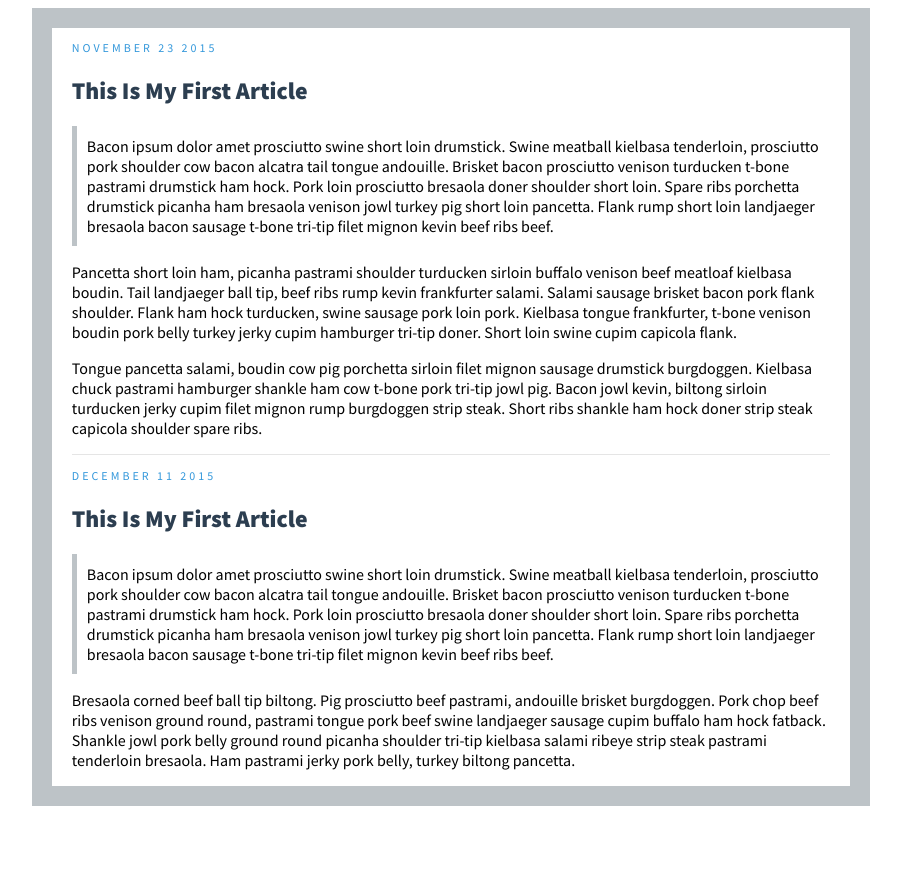
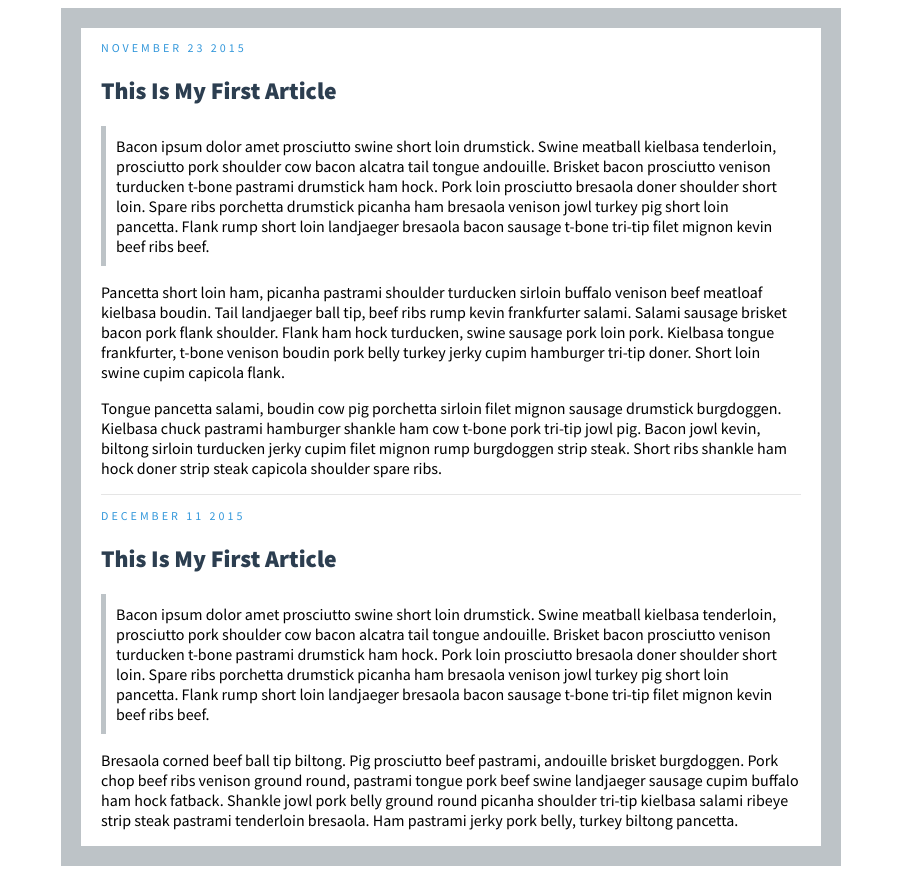
Before and after one commit to ArmanAugusto/HtmlCssBlog, a plain HTML site: page index.html in a window 1280 px wide. Shown: the whole page, without its empty margins (189-1090 px from the left). Before the commit the page ends 814 px from the top, so only its background shows below. Drawn offline with Linux system fonts and the light colour scheme.

Commit message:
adjust width

```diff
--- a/style.css
+++ b/style.css
@@ -4,7 +4,8 @@
     margin: auto;
     padding-left: 20px;
     padding-right: 20px;
-    width: 60%;
+    max-width: 700px;
+    width: 80%;
 }
 
 hr {
```
